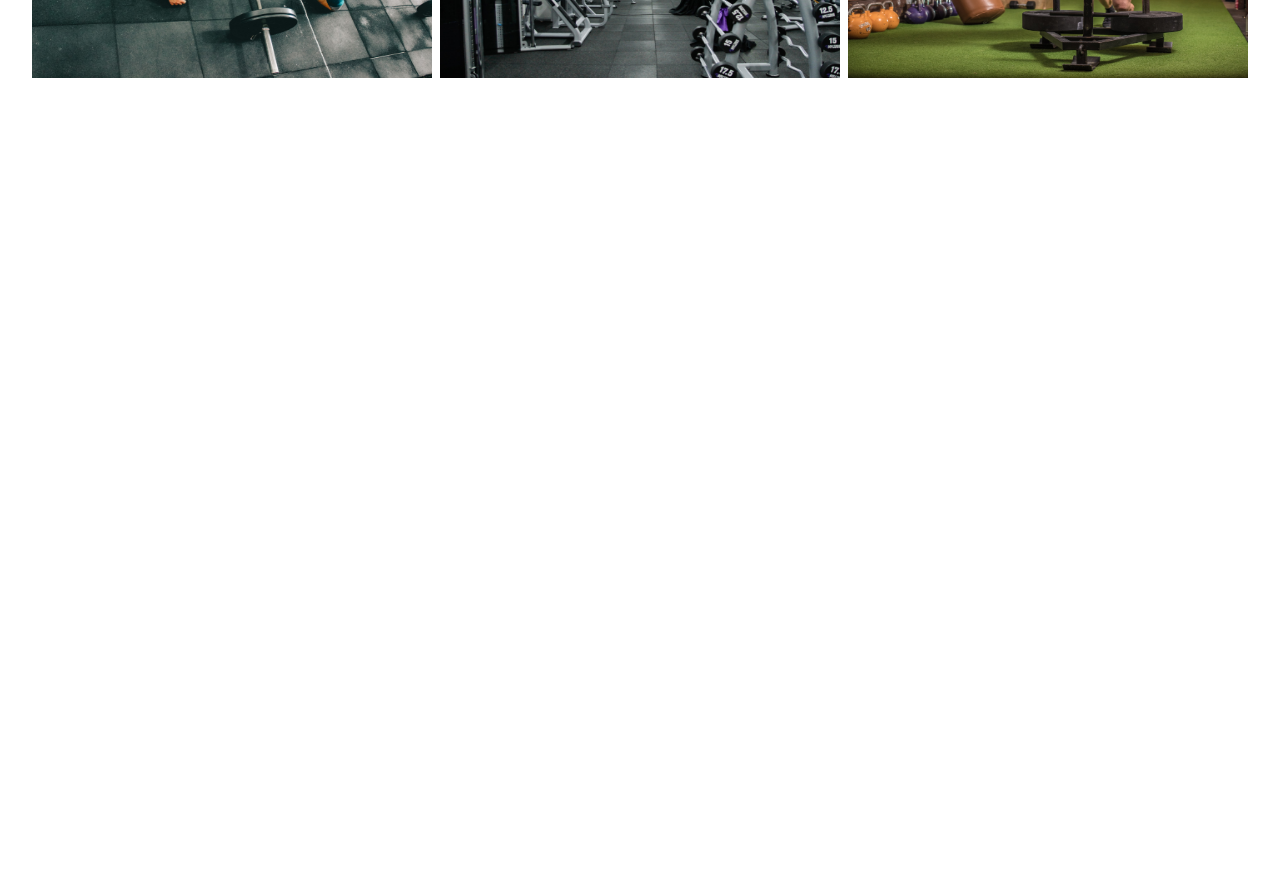
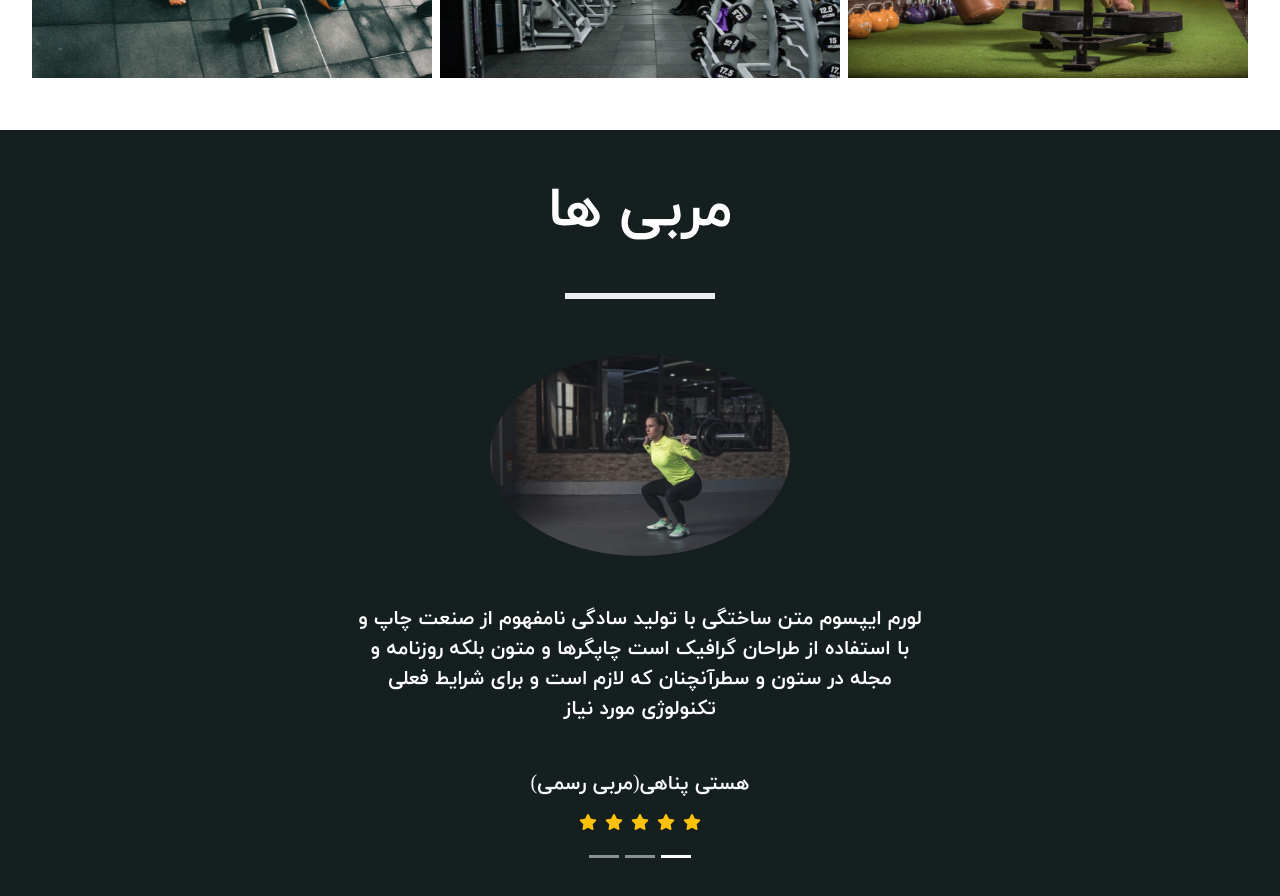
Before and after one commit to R-sedaghati/gym, a React (Create React App) app: page / in a window 1280 px wide. Shown: the part 4180-5076 px from the top of the page. Before the commit the page ends 4310 px from the top, so only its background shows below. Built offline with nearby package versions, Linux system fonts and the light colour scheme.

Commit message:
add trainers in App

```diff
--- a/src/App.js
+++ b/src/App.js
@@ -2,6 +2,7 @@ import Navbar from "./component/header";
 import Awards from "./component/awards";
 import Services from "./component/services";
 import Gallery from "./component/gallery";
+import Trainers from "./component/trainers";
 function App() {
   return (
     <>
@@ -9,6 +10,7 @@ function App() {
       <Awards />
       <Services />
       <Gallery />
+      <Trainers />
     </>
   );
 }
--- /dev/null
+++ b/src/component/trainers.jsx
@@ -0,0 +1,169 @@
+import p1 from "../images/p1.jpg";
+import p2 from "../images/p2.jpg";
+import p3 from "../images/p3.jpg";
+
+const Trainers = () => {
+  return (
+    <>
+      {/* <!-- trainers --> */}
+      <section className="trainers p-5">
+        <div className="container-fluid">
+          {/* <!-- title --> */}
+          <div className="row text-center mb-2 justify-content-center">
+            <div className="col-xl-6 col-lg-8 col-md-10">
+              <h1 className="display-4 text-white">مربی ها</h1>
+              <div className="underline mt-5"></div>
+            </div>
+          </div>
+          {/* <!-- end of title --> */}
+          <div className="row">
+            <div className="col-md-6 mx-auto">
+              <div
+                className="carousel slide"
+                data-bs-ride="carousel"
+                id="trainers-carousel"
+                data-bs-interval="2000"
+              >
+                <ol className="carousel-indicators list-unstyled">
+                  <li
+                    data-bs-target="#trainers-carousel"
+                    data-bs-slide-to="0"
+                    className="active"
+                    aria-current="true"
+                    aria-label="slide 1"
+                  ></li>
+                  <li
+                    data-bs-target="#trainers-carousel"
+                    data-bs-slide-to="1"
+                    aria-label="slide 2"
+                  ></li>
+                  <li
+                    data-bs-target="#trainers-carousel"
+                    data-bs-slide-to="2"
+                    aria-label="slide 3"
+                  ></li>
+                </ol>
+                <div className="carousel-inner">
+                  {/* <!-- slide --> */}
+                  <div className="carousel-item active text-center">
+                    <img
+                      src={p1}
+                      alt=""
+                      className="img-fluid rounded-circle m-5 mx-auto"
+                      width="300px"
+                      height="200px"
+                    />
+                    <blockquote className="blockquote text-white">
+                      <p className="mb-5">
+                        لورم ایپسوم متن ساختگی با تولید سادگی نامفهوم از صنعت
+                        چاپ و با استفاده از طراحان گرافیک است چاپگرها و متون
+                        بلکه روزنامه و مجله در ستون و سطرآنچنان که لازم است و
+                        برای شرایط فعلی تکنولوژی مورد نیاز
+                      </p>
+                    </blockquote>
+                    <h5 className="text-light my-3">هستی پناهی(مربی رسمی)</h5>
+                    <ul className="list-inline mb-5">
+                      <li className="list-inline-item">
+                        <i className="fas fa-star text-warning"></i>
+                      </li>
+                      <li className="list-inline-item">
+                        <i className="fas fa-star text-warning"></i>
+                      </li>
+                      <li className="list-inline-item">
+                        <i className="fas fa-star text-warning"></i>
+                      </li>
+                      <li className="list-inline-item">
+                        <i className="fas fa-star text-warning"></i>
+                      </li>
+                      <li className="list-inline-item">
+                        <i className="fas fa-star text-warning"></i>
+                      </li>
+                    </ul>
+                  </div>
+                  {/* <!-- end of slide --> */}
+                  {/* <!-- slide --> */}
+                  <div className="carousel-item text-center">
+                    <img
+                      src={p2}
+                      alt=""
+                      className="img-fluid rounded-circle m-5 mx-auto"
+                      width="300px"
+                      height="200px"
+                    />
+                    <blockquote className="blockquote text-white">
+                      <p className="mb-5">
+                        لورم ایپسوم متن ساختگی با تولید سادگی نامفهوم از صنعت
+                        چاپ و با استفاده از طراحان گرافیک است چاپگرها و متون
+                        بلکه روزنامه و مجله در ستون و سطرآنچنان که لازم است و
+                        برای شرایط فعلی تکنولوژی مورد نیاز
+                      </p>
+                    </blockquote>
+                    <h5 className="text-light my-3">آرمان امیری(مربی رسمی)</h5>
+                    <ul className="list-inline mb-5">
+                      <li className="list-inline-item">
+                        <i className="fas fa-star text-warning"></i>
+                      </li>
+                      <li className="list-inline-item">
+                        <i className="fas fa-star text-warning"></i>
+                      </li>
+                      <li className="list-inline-item">
+                        <i className="fas fa-star text-warning"></i>
+                      </li>
+                      <li className="list-inline-item">
+                        <i className="fas fa-star text-warning"></i>
+                      </li>
+                      <li className="list-inline-item">
+                        <i className="fas fa-star text-warning"></i>
+                      </li>
+                    </ul>
+                  </div>
+                  {/* <!-- end of slide --> */}
+                  {/* <!-- slide --> */}
+                  <div className="carousel-item text-center">
+                    <img
+                      src={p3}
+                      alt=""
+                      className="img-fluid rounded-circle m-5 mx-auto"
+                      width="300px"
+                      height="200px"
+                    />
+                    <blockquote className="blockquote text-white">
+                      <p className="mb-5">
+                        لورم ایپسوم متن ساختگی با تولید سادگی نامفهوم از صنعت
+                        چاپ و با استفاده از طراحان گرافیک است چاپگرها و متون
+                        بلکه روزنامه و مجله در ستون و سطرآنچنان که لازم است و
+                        برای شرایط فعلی تکنولوژی مورد نیاز
+                      </p>
+                    </blockquote>
+                    <h5 className="text-light my-3">رضا فاطمی(مربی تغذیه)</h5>
+                    <ul className="list-inline mb-5">
+                      <li className="list-inline-item">
+                        <i className="fas fa-star text-warning"></i>
+                      </li>
+                      <li className="list-inline-item">
+                        <i className="fas fa-star text-warning"></i>
+                      </li>
+                      <li className="list-inline-item">
+                        <i className="fas fa-star text-warning"></i>
+                      </li>
+                      <li className="list-inline-item">
+                        <i className="fas fa-star text-warning"></i>
+                      </li>
+                      <li className="list-inline-item">
+                        <i className="fas fa-star text-warning"></i>
+                      </li>
+                    </ul>
+                  </div>
+                  {/* <!-- end of slide --> */}
+                </div>
+              </div>
+            </div>
+          </div>
+        </div>
+      </section>
+      {/* <!-- end of trainers --> */}
+    </>
+  );
+};
+
+export default Trainers;
```
